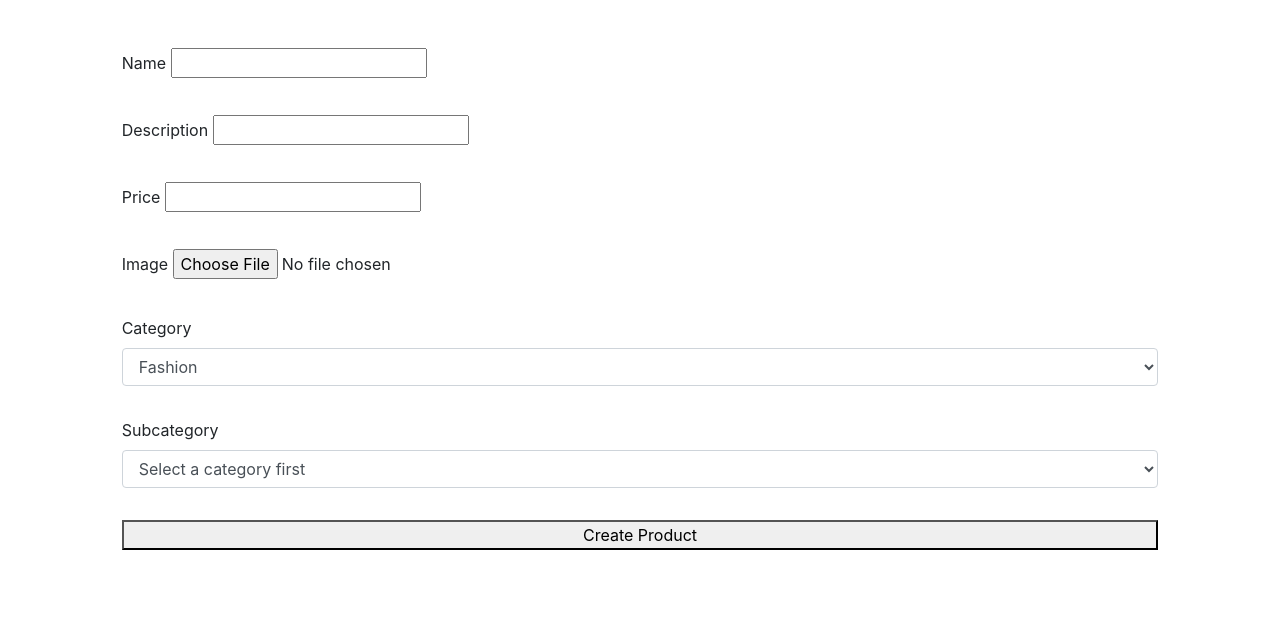
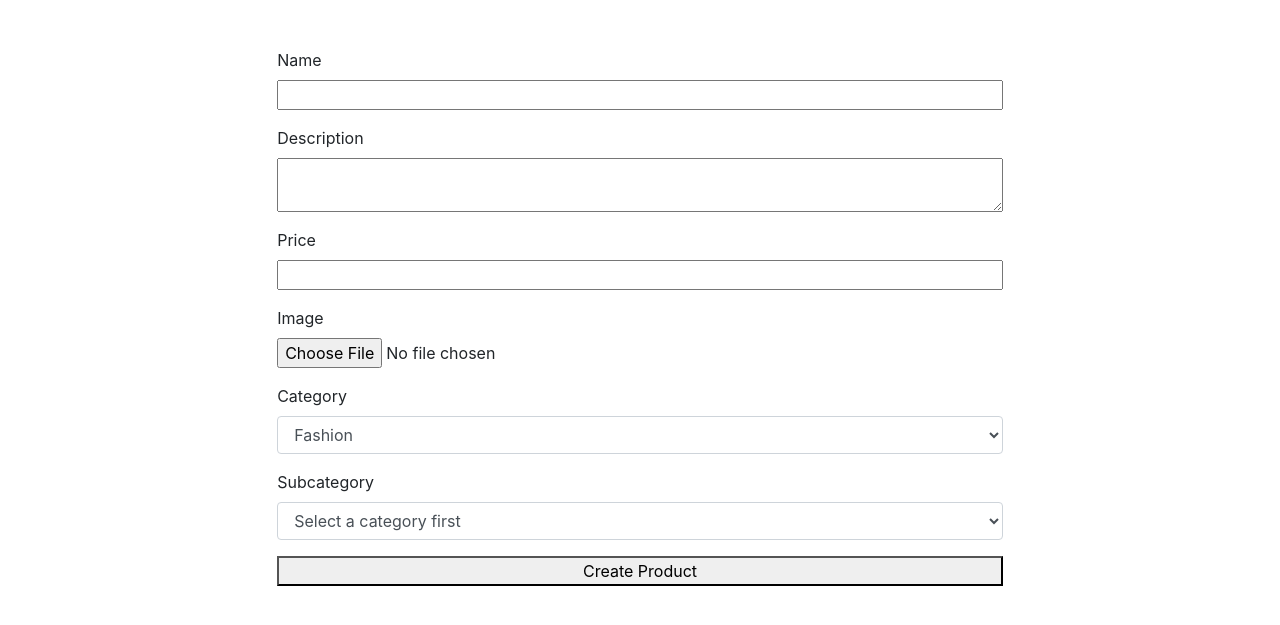
Before and after one commit to badiazamane/E-com-Django, a Django app: page /product_list/ in a window 1280 px wide. Shown: the part 109-734 px from the top of the page. Run offline with Django 4.2, Linux system fonts and the light colour scheme.

Commit message:
log from Y A

```diff
--- a/Ecom/static/css/styles.css
+++ b/Ecom/static/css/styles.css
@@ -12,6 +12,10 @@
   margin: auto;
   padding-left: 1em;
   text-decoration: none !important;
+}
+.form-control-div {
+  display: flex;
+  flex-direction: column;
 }
 .col-sm-10 {
   margin: auto;
@@ -46,5 +50,7 @@ a {
 .form {
   display: flex;
   flex-direction: column;
-  gap: 2em;
+  gap: 1em;
+  width: 70%;
+  margin: auto;
 }
--- a/Ecom/templates/Ecom/product_list.html
+++ b/Ecom/templates/Ecom/product_list.html
@@ -10,23 +10,24 @@
   enctype="multipart/form-data"
 >
   {% csrf_token %}
-  <div>
+  <div class="form-control-div">
     <label for="name">Name</label>
     <input type="text" id="name" name="name" required />
   </div>
-  <div>
+  <div class="form-control-div">
     <label for="description">Description</label>
-    <input type="text" id="description" name="description" required />
+    <textarea id="description" name="description" required></textarea>
   </div>
-  <div>
+  <div class="form-control-div">
     <label for="price">Price </label>
     <input type="number" id="price" name="price" required />
   </div>
   <!-- <input type="text" id="subcategory" name="subcategory" required /> -->
-  <div>
+  <div class="form-control-div">
     <label for="image">Image</label>
     <input type="file" id="image" name="image" accept="image/*" required />
   </div>
+
   <div>
     <label for="category">Category</label>
     <select class="form-control" name="category" id="category" required>
--- a/Ecom/views.py
+++ b/Ecom/views.py
@@ -56,9 +56,9 @@ def create_product(request):
         price = request.POST.get("price")
         category_name = request.POST.get("category")
         subcategory_name = request.POST.get("subcategory")
-
+        user_id = request.POST.get("user")
         image = request.FILES.get("image")
-        print(image)
+        print(user_id)
 
         # # Get or create category object
         category_obj, _ = Category.objects.get_or_create(name=category_name)
```
Also changed, not shown: Ecom/models.py (+5 -2 lines), Ecom/migrations/0001_initial.py, db.sqlite3, media/product_images/lumia-525-776906_12801.jpg (added), media/product_images/lumia-525-776906_12801_Efr8iJ1.jpg (added).
